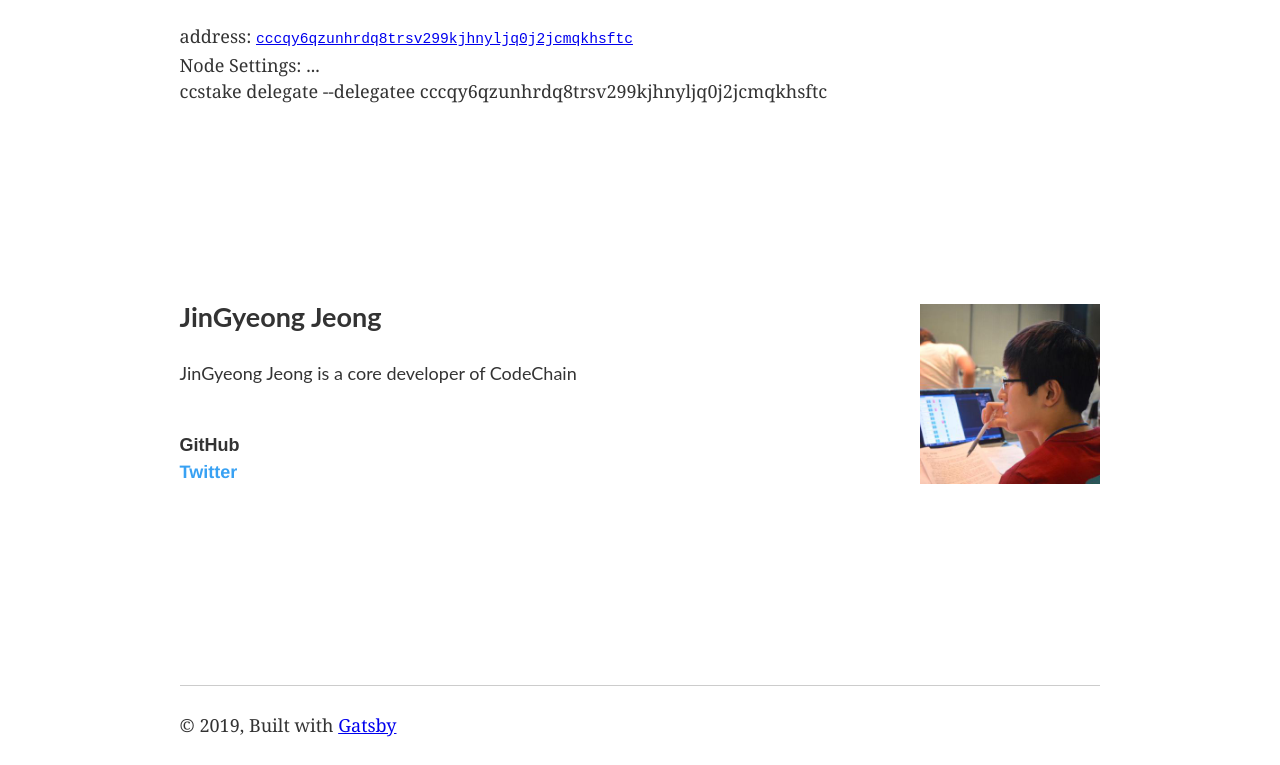
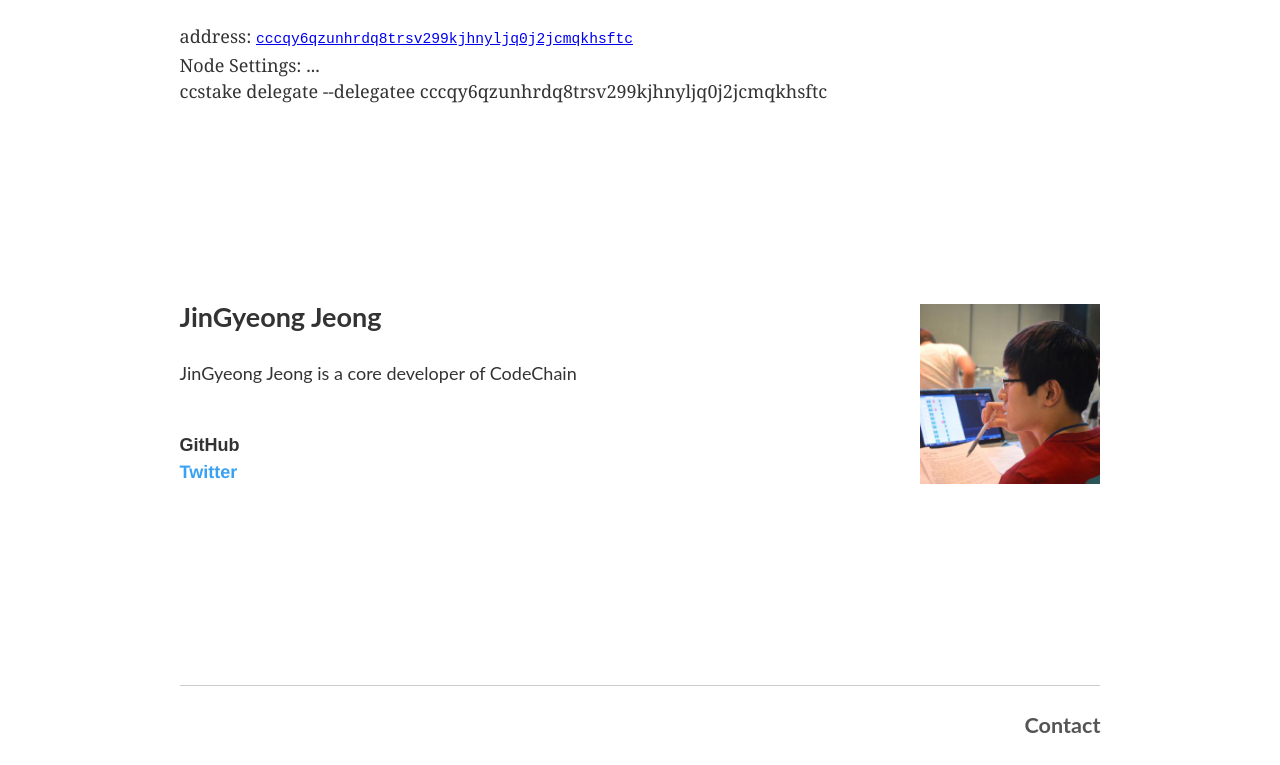
Before and after one commit to joojis/codechain-validator-page, a Gatsby site: page / in a window 1280 px wide. Shown: the part 100-865 px from the top of the page. Built offline with nearby package versions, Linux system fonts and the light colour scheme; Gatsby itself is replaced by a stand-in of ours.

Commit message:
Change footer

```diff
--- a/src/components/layout.js
+++ b/src/components/layout.js
@@ -8,9 +8,18 @@
 import React from "react"
 import PropTypes from "prop-types"
 import { useStaticQuery, graphql } from "gatsby"
+import styled from "styled-components"
 
 import Header from "./header"
 import "./layout.css"
+
+const Mailto = styled.a`
+  font-family: Lato;
+  font-size: 1.2rem;
+  font-weight: bold;
+  color: #555555;
+  text-decoration: none;
+`
 
 const Layout = ({ children }) => {
   const data = useStaticQuery(graphql`
@@ -35,10 +44,8 @@ const Layout = ({ children }) => {
         }}
       >
         <main>{children}</main>
-        <footer>
-          © {new Date().getFullYear()}, Built with
-          {` `}
-          <a href="https://www.gatsbyjs.org">Gatsby</a>
+        <footer style={{ textAlign: "right" }}>
+          <Mailto href="mailto:jjg@codechain.io">Contact</Mailto>
         </footer>
       </div>
     </>
```
